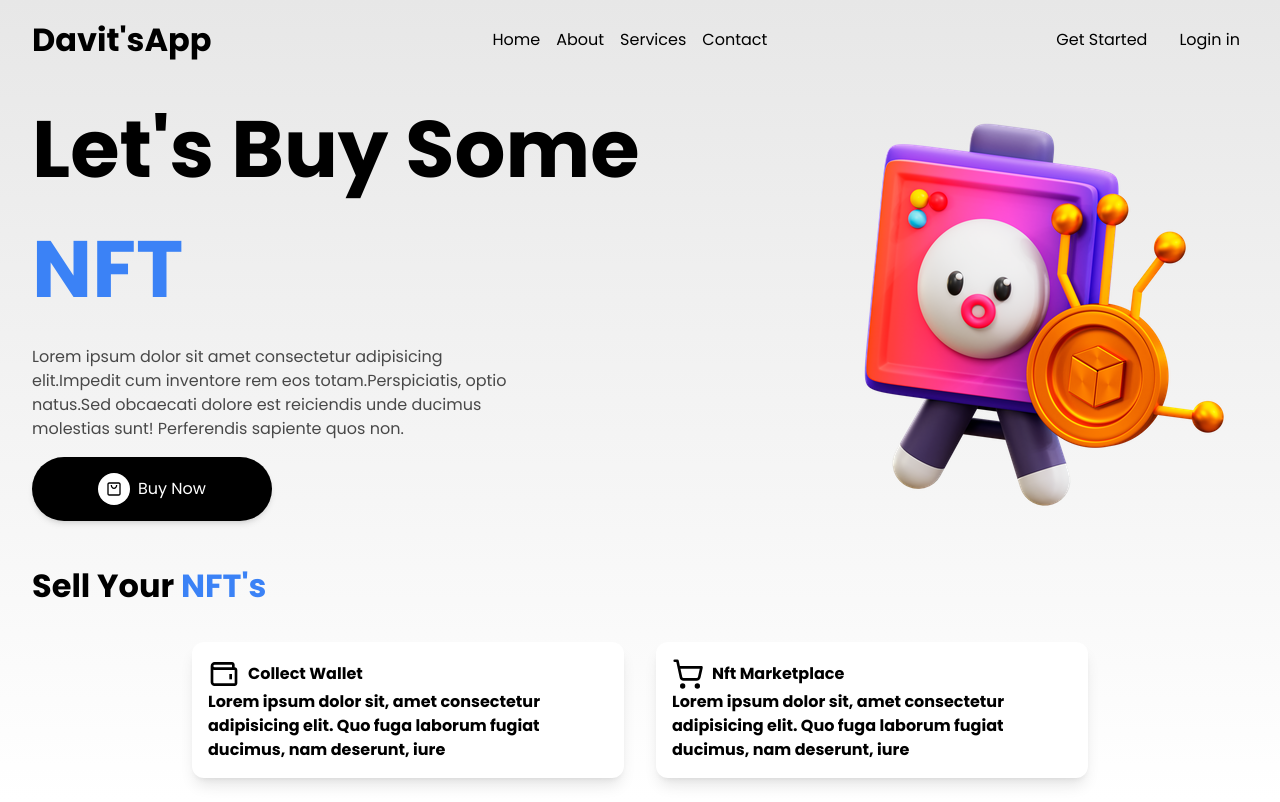
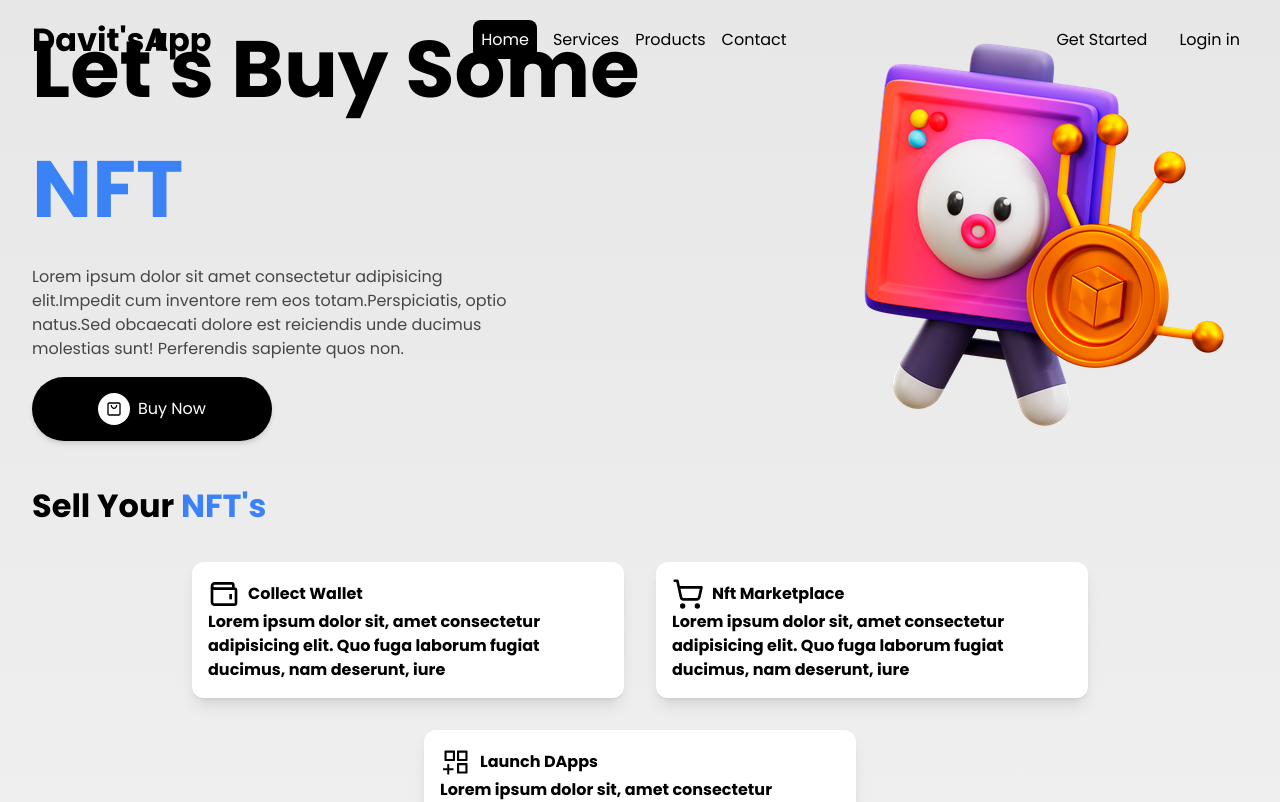
Before and after one commit to davita101/Project-V1, a React (Vite) app: page /#/hero in a window 1280 px wide. Shown: the top 802 px of the page. Built offline with nearby package versions, Linux system fonts and the light colour scheme.

Commit message:
Add:gsap animations, Fix:navbar,hero, footer

```diff
--- a/package.json
+++ b/package.json
@@ -11,9 +11,13 @@
   },
   "dependencies": {
     "gsap": "^3.12.5",
+    "gsap-trial": "^3.12.5",
     "react": "^18.2.0",
+    "react-custom-scroll": "^7.0.0",
     "react-dom": "^18.2.0",
-    "react-icons": "^5.1.0"
+    "react-icons": "^5.1.0",
+    "react-scroll": "^1.9.0",
+    "spltjs": "^1.1.0"
   },
   "devDependencies": {
     "@types/react": "^18.2.66",
--- a/src/App.jsx
+++ b/src/App.jsx
@@ -1,20 +1,33 @@
 import { Navbar, Hero, Info, Product, Sellers, Footer } from "./components"
-
+import { Element } from "react-scroll"
 function App() {
 
   return (
-    <div className="max-w-[100rem] main-div">
+    <div className="main-div">
       <header>
+        <Element name="/" >
           <Navbar /> {/*✅*/}
+        </Element>
       </header>
       <main>
+        <Element name="/hero" >
           <Hero /> {/*✅*/}
+        </Element>
+        <Element name="/info">
           <Info /> {/*✅*/}
+        </Element>
+        <Element name="/products">
           <Product /> {/*✅*/}
+        </Element>
+        <Element name="/sellers">
           <Sellers /> {/*✅*/}
+        </Element>
       </main>
-      <footer>
+      <footer >
+        <Element name="/contact">
           <Footer /> {/*✅*/}
+        </Element>
+
       </footer>
     </div>
 
--- a/src/components/Footer.jsx
+++ b/src/components/Footer.jsx
@@ -23,7 +23,7 @@ function Footer() {
                 </ul>
                 <div>
                     {copyright.map(item => (
-                        <p className='md:text-right text-center text-[.8em] opacity-[.7]'>{item.copyright}</p>
+                        <p key='copyright' className='md:text-right text-center text-[.8em] opacity-[.7]'>{item.copyright}</p>
                     ))}
                 </div>
             </div>
--- a/src/components/Hero.jsx
+++ b/src/components/Hero.jsx
@@ -1,20 +1,64 @@
-import React, { useState } from 'react'
+import React, { useEffect, useState } from 'react'
 import { heroText } from '../constants'
 import { Nft } from '../assets'
 import { CgShoppingBag } from 'react-icons/cg'
+import { gsap } from 'gsap'
+import SplitText from "gsap-trial/SplitText"
+
+
 
 function Hero() {
     const [click, setClick] = useState(false)
     const [clickMb, setClickMb] = useState(false)
+    document.addEventListener('DOMContentLoaded', function () {
+        const content = document.getElementById('heroText');
+
+        if (content) {
+            // Split text into individual characters
+            const characters = content.innerText.split('');
+
+            // Clear the original content
+            content.innerHTML = '';
+
+            // Wrap each character in a span and append it back to the container
+            characters.forEach((char, index) => {
+                let counter = characters.length
+                const charElement = document.createElement('span');
+                if (index == counter - 1 || index == counter - 2 || index == counter - 3) {
+                    charElement.classList.add('text-blue-500')
+                }
+                if (index == counter - 3) {
+                    const el = document.createElement('br')
+                }
+                charElement.textContent = char;
+                content.appendChild(charElement);
+            });
+            console.log()
+
+            // Animate using GSAP
+            gsap.from(content.children, {
+                opacity: 0,
+                y: 100,
+                stagger: 0.05,
+                duration: 2,
+                ease: 'power4.out',
+                repeat: Infinity,
+                delay: '500ms'
+            });
+        } else {
+            console.error("Element with ID 'heroText' not found.");
+        }
+    });
 
     return (
-        <div className='flex justify-between md:flex-row flex-col-reverse items-center'>
+
+        < div className='flex justify-between md:flex-row flex-col-reverse items-center' >
             <div className='flex flex-col gap-[1rem]'>
-                <h1 className='xl:text-[5em] text-[3em] font-bold'>Let's Buy Some <br />
+                <h1 id="heroText" className='xl:text-[5em] text-[3em] font-bold'>Let's Buy Some <br />
                     <span className=' text-blue-500'>NFT</span></h1>
 
                 {heroText.map((item, index) => (
-                    <p key={index} className='text-[1em] max-w-[500px] opacity-[.7] '>{item.content}</p>
+                    <p id='mainImg' key={index} className='text-[1em] max-w-[500px] opacity-[.7] '>{item.content}</p>
                 ))}
                 <div onClick={() => setClickMb(!clickMb)} onMouseOver={() => setClick(true)} onMouseLeave={() => setClick(false)} className='w-[15rem] h-[4rem] px-[2rem] py-[1rem] gap-[.5rem] overflow-hidden flex items-center justify-center bg-black text-white  cursor-pointer rounded-[50px] shadow-md'>
                     <div className={` ${click || clickMb ? 'opacity-0 absolute z-[-1] ' : 'opacity-[1]'}  transition-all duration-300 ease-in bg-white rounded-full p-[.5rem]`}>
@@ -28,7 +72,7 @@ function Hero() {
             <div>
                 <img src={Nft} alt="" />
             </div>
-        </div>
+        </div >
     )
 }
 
--- a/src/components/Navbar.jsx
+++ b/src/components/Navbar.jsx
@@ -1,19 +1,46 @@
-import React, { useState } from 'react'
-import { navLinks } from '../constants'
-import { FaBarsStaggered } from 'react-icons/fa6'
-import { IoClose } from 'react-icons/io5'
+import React, { useEffect, useState } from 'react';
+import { navLinks } from '../constants';
+import { FaBarsStaggered } from 'react-icons/fa6';
+import { IoClose } from 'react-icons/io5';
+import { Link, Button, Element, Events, animateScroll as scroll, scrollSpy } from 'react-scroll';
+
 function Navbar() {
-    const [click, setClick] = useState(false)
-    const [clickActive, setClickActive] = useState(0)
-    const handelClick = () => setClick(!click)
+    const [click, setClick] = useState(false);
+    const [clickActive, setClickActive] = useState(0);
+
+    const [scrollY, setScrollY] = useState(window.scrollY);
+
+    useEffect(() => {
+        const handleScroll = () => {
+            const newScrollY = window.scrollY;
+            console.log("ScrollY:", newScrollY);
+            setScrollY(newScrollY);
+        };
+
+        window.addEventListener('scroll', handleScroll);
+
+        return () => {
+            window.removeEventListener('scroll', handleScroll);
+        };
+    }, []);
+
+
+    const handelClick = () => setClick(!click);
 
     return (
-        <div className='flex justify-between top-0 py-[1rem] md:bg-inherit nav--bg sm:px-[0] px-[1rem] w-full items-center md:sticky fixed left-0 z-[99]'>
-            <span className=' md:text-black text-white font-bold sm:text-[2em] text-[1.3em] cursor-pointer'>Davit'sApp</span>
+        <div className='flex justify-between top-0 py-[1rem] md:bg-inherit nav--bg sm:px-[2rem] px-[1rem] w-full items-center fixed left-0 z-[99]'>
+            <span className='md:text-black text-white font-bold sm:text-[2em] text-[1.3em] cursor-pointer'>Davit'sApp</span>
             {/* DESKTOP */}
             <ul className='md:flex hidden gap-[1rem] '>
                 {navLinks.map((item, index) => (
-                    <li key={index} className=' hover:opacity-[.5] ease-in cursor-pointer transition-all'>{item.label}</li>
+                    <li key={index} className='hover:opacity-[.5] ease-in cursor-pointer'>
+                        <Link to={item.route}
+                            offset={(scrollY > 800 && index == 3 ? -700 : 0)} // Set offset directly based on scrollY value
+                            spy={true}
+                            smooth={true}
+                            duration={500}>{item.label}</Link>
+                    </li>
+
                 ))}
             </ul>
             <div className='md:flex hidden gap-[1rem] items-center'>
@@ -22,27 +49,39 @@ function Navbar() {
             </div>
             {/* MOBILE */}
             <div onClick={handelClick} className='md:hidden flex absolute z-[1] text-[2rem] right-[1rem] cursor-pointer'>
-                {click ? <FaBarsStaggered className='  absolute opacity-[0] transition-all' /> : <FaBarsStaggered className='absolute opacity-[1] transition-all text-white' />}
-                {click ? <IoClose className=' text-white text-[3rem] opacity-[1] transition-all' /> : <IoClose className='opacity-[0]    transition-all' />}
+                {click ? <FaBarsStaggered className='absolute opacity-[0] transition-all' /> : <FaBarsStaggered className='absolute opacity-[1] transition-all text-white' />}
+                {click ? <IoClose className='text-white text-[3rem] opacity-[1] transition-all' /> : <IoClose className='opacity-[0]    transition-all' />}
             </div>
 
-            {<div className={`${!click ? 'translate-x-[500px]' : 'translate-x-0'} shadow-indigo-500/50 top-[3   rem] transition-all ease-in flex md:hidden relative `}>
+            {<div className={`${!click ? 'translate-x-[500px]' : 'translate-x-0'} shadow-indigo-500/50 top-[3rem] transition-all ease-in flex md:hidden relative `}>
                 {/* BLUE BAR */}
-                <div className='rounded-[.5rem]  absolute bg-blue-600 w-[250px] h-[360px] top-[-2rem] right-[-3rem]' />
+                <div className='rounded-[.5rem]  absolute bg-blue-600 w-[250px] h-[500px] top-[-2rem] right-[-3rem]' />
                 {/* NAVLINKS */}
                 <ul className='flex flex-col absolute right-[2rem] text-center top-[1rem]'>
                     {navLinks.map((item, index) => (
-                        <li onClick={() => setClickActive(index)} key={index} className={`relative hover:bg-[#fff] hover:text-[black] hover:right-[-5.3rem] right-[-5.3rem] hover:w-[18rem] w-[18rem] h-[3rem] px-[1rem]  text-[1.2em] hover:shadow-lg hover:text-[1.5em] hover:px-[.5rem] hover:text-[#ffff] ease-in cursor-pointer transition-all flex items-center justify-center ${clickActive == index && 'active hover:bg-black hover:text-white'} `}>{item.label}</li>
+                        <li key={index}>
+                            <Link
+                                to={item.route}
+                                spy={true}
+                                smooth={true}
+                                hashSpy={true}
+                                duration={500}
+                                isDynamic={true}
+                                ignoreCancelEvents={false}
+                                spyThrottle={500}
+                                offset={scrollY > 2800 && index == 3 ? -(scrollY - 3100) : -50} // Set offset directly based on
+                                className={`relative hover:bg-[#fff] hover:text-[black] hover:right-[-5.3rem] right-[-5.3rem] hover:w-[18rem] w-[18rem] h-[3rem] px-[1rem]  text-[1.2em] hover:shadow-lg hover:text-[1.5em] hover:px-[.5rem] hover:text-[#ffff] ease-in cursor-pointer transition-all flex items-center justify-center `}>{item.label}</Link>
+                        </li>
                     ))}
                 </ul>
                 {/* BUTTONS */}
-                <div className='flex gap-[1rem] items-center flex-col-reverse absolute right-[1.5rem] top-[14rem]'>
+                <div className='flex gap-[1rem] items-center flex-col-reverse absolute right-[1.5rem] top-[20rem]'>
                     <button className='border-2 w-[8rem]  text-center rounded-[.3rem] text-[#fff] cursor-pointer p-[.2rem]  hover:border-0 hover:bg-black hover:p-[.32rem] hover:w-[100%] hover:translate-y-[-.5rem] transition-all hover:shadow-lg'>Get Started</button>
-                    <span className='border-2 w-[8rem]  text-center rounded-[.3rem] text-[#fff] cursor-pointer p-[.2rem]  hover:border-0 hover:bg-black hover:p-[.32rem] hover:w-[100%] hover:translate-y-[-.5rem] transition-all hover:shadow-lg' >Login in</span>
+                    <span className='border-2 w-[8rem]  text-center rounded-[.3rem] text-[#fff] cursor-pointer p-[.2rem]  hover:border-0 hover:bg-black hover:p-[.32rem] hover:w-[100%] hover:translate-y-[-.5rem] transition-all hover:shadow-lg'>Login in</span>
                 </div>
             </div>}
-        </div>
+        </div >
     )
 }
 
-export default Navbar
+export default Navbar;
--- a/src/components/Sellers.jsx
+++ b/src/components/Sellers.jsx
@@ -17,6 +17,7 @@ function Sellers() {
                         </div>
                     </div>
                 ))}
+
             </div>
         </div>
     )
--- a/src/constants/index.js
+++ b/src/constants/index.js
@@ -5,9 +5,9 @@ import { BenAvatar, DavitAvatar, GeorgeAvatar, JaysonAvatar, MetalBotNft, Monkey
 import { FaFacebook, FaGithub, FaInstagram } from 'react-icons/fa6'
 
 export const navLinks = [
-    { label: "Home", route: '/' },
-    { label: "About", route: '/about' },
-    { label: "Services", route: '/services' },
+    { label: "Home", route: '/hero' },
+    { label: "Services", route: '/info' },
+    { label: "Products", route: '/products' },
     { label: "Contact", route: '/contact' },
 ]
 
--- a/src/index.css
+++ b/src/index.css
@@ -10,7 +10,6 @@ html{
     scroll-behavior: smooth;
 }
 body{
-    height: 100vh;
     background: linear-gradient( rgb(231, 231, 231), white) no-repeat ;
     background-size: cover;
     width: 100%;
@@ -40,6 +39,8 @@ main{
     width: 250px;
     right: -7.3rem;
     padding-right: 3rem;
+    padding: .5rem;
+    border-radius: .5rem;
 }
 @media (max-width: 800px) {
     main{
```
Also changed, not shown: 1 other file (tests, documents, lock files or other folders). Lines whose indentation alone changed are shown as unchanged.
